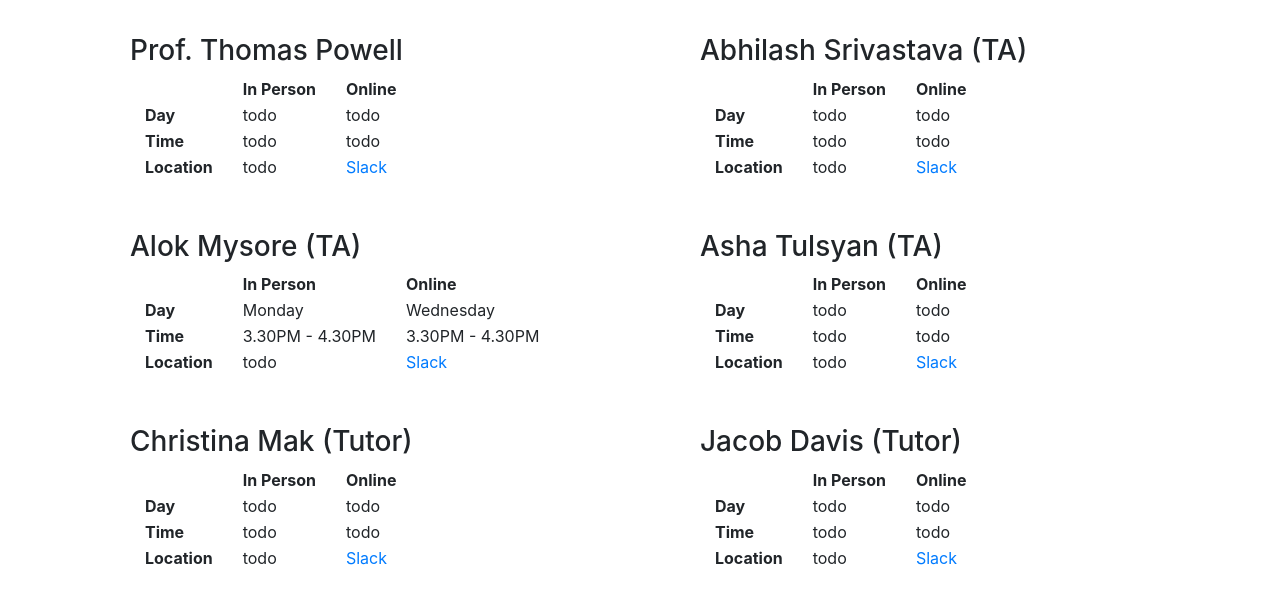
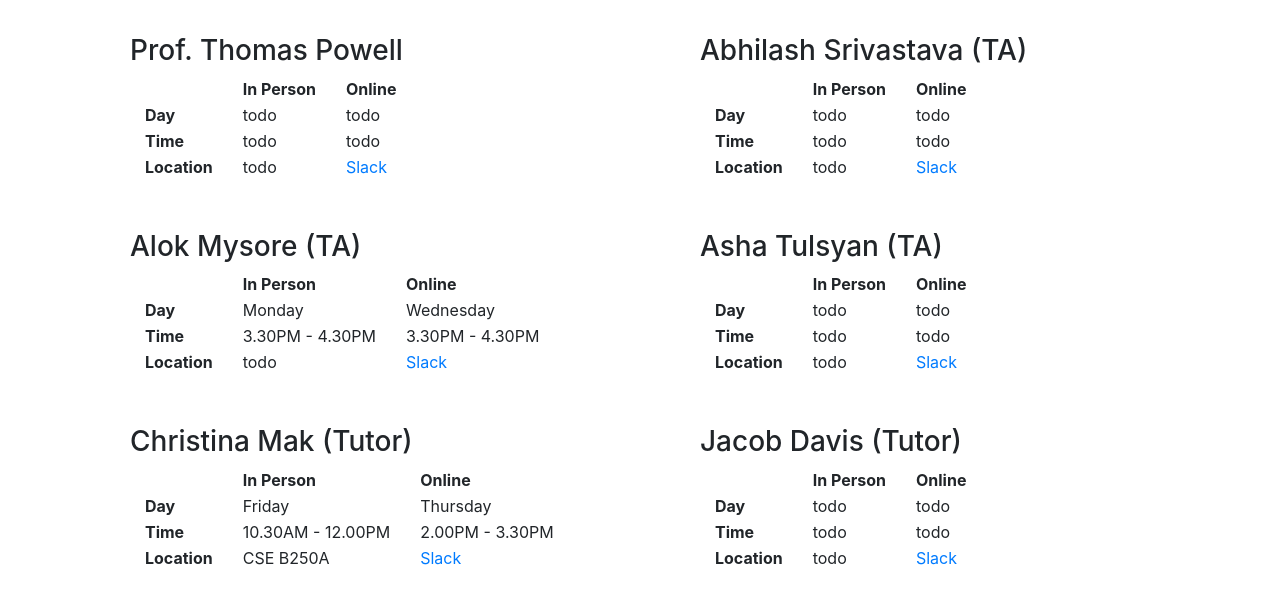
Before and after one commit to alok-sm/CSE112-SP18, a plain HTML site: page index.html in a window 1280 px wide. Shown: the part 174-778 px from the top of the page. Drawn offline with Linux system fonts and the light colour scheme.

Commit message:
Add office hours - Christina

```diff
--- a/index.html
+++ b/index.html
@@ -189,17 +189,17 @@
               </th>
               <tr>
                 <td class="td"><strong>Day</strong></td>
-                <td class="td">todo</td>
-                <td class="td">todo</td>
+                <td class="td">Friday</td>
+                <td class="td">Thursday</td>
               </tr>
               <tr>
                 <td class="td"><strong>Time</strong></td>
-                <td class="td">todo</td>
-                <td class="td">todo</td>
+                <td class="td">10.30AM - 12.00PM</td>
+                <td class="td">2.00PM - 3.30PM</td>
               </tr>
               <tr>
                 <td class="td"><strong>Location</strong></td>
-                <td class="td">todo</td>
+                <td class="td">CSE B250A</td>
                 <td class="td"><a href="https://cse112-sp18.slack.com/messages" target="_blank">Slack</a></td>
               </tr>
             </table>
```
